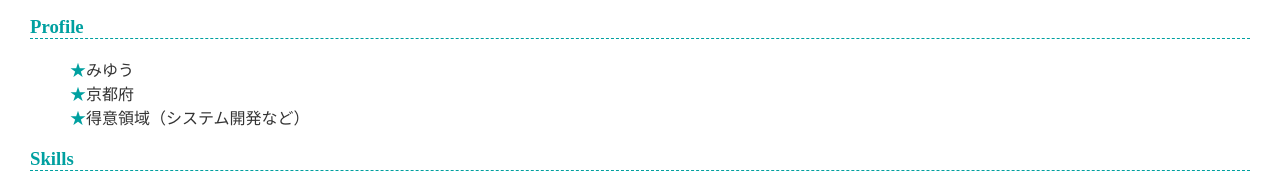
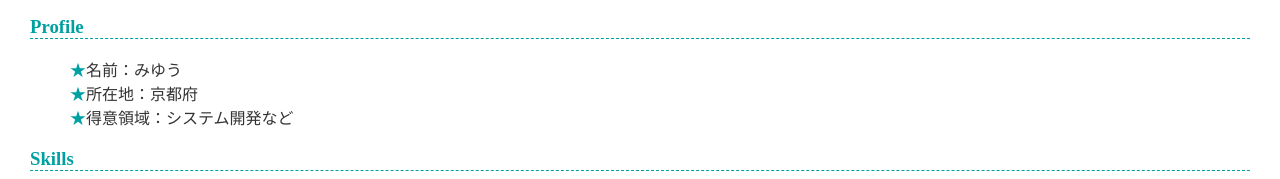
Before and after one commit to 251zs03780-rgb/-miyu.github.io, a plain HTML site: page index.html in a window 1280 px wide. Shown: the part 222-401 px from the top of the page. Drawn offline with Linux system fonts and the light colour scheme.

Commit message:
Update index.html

```diff
--- a/index.html
+++ b/index.html
@@ -17,9 +17,9 @@
 
     <h3>Profile</h3>
     <ul>
-      <li>みゆう</li>
-      <li>京都府</li>
-      <li>得意領域（システム開発など）</li>
+      <li>名前：みゆう</li>
+      <li>所在地：京都府</li>
+      <li>得意領域：システム開発など</li>
     </ul>
 
     <h3>Skills</h3>
```
